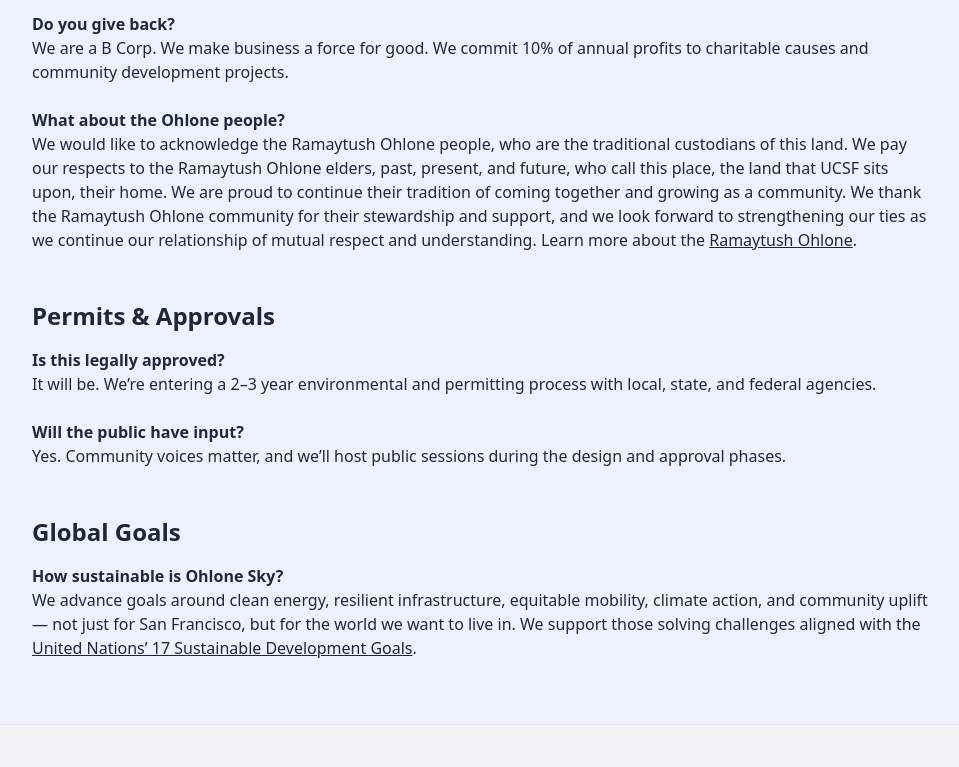
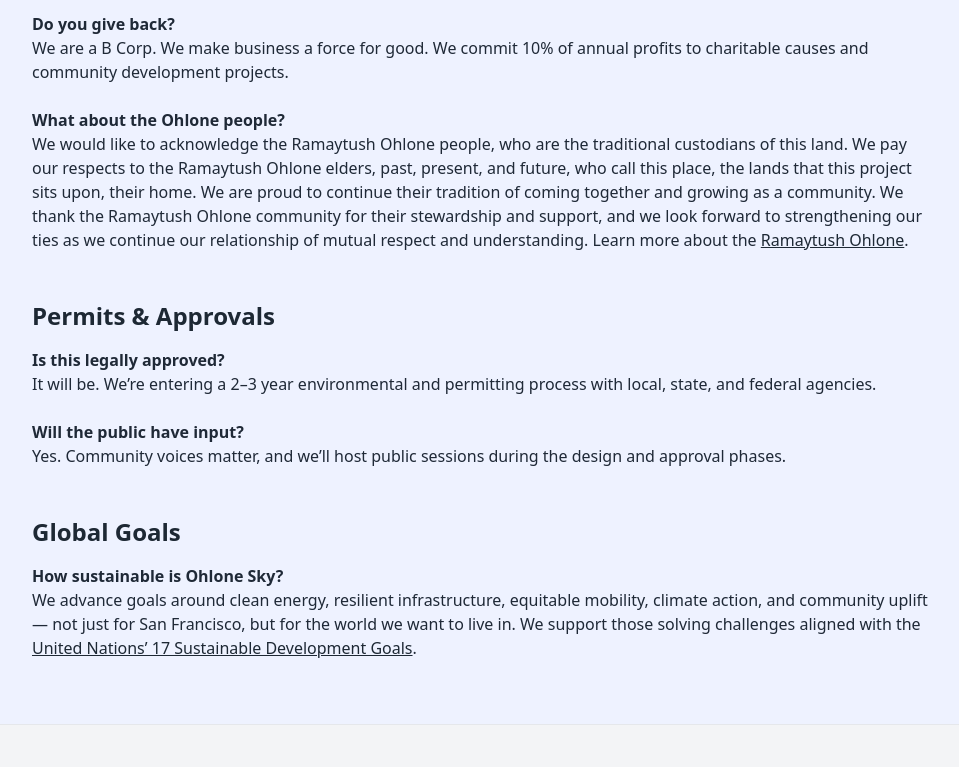
Before and after one commit to foglet/ohlonesky, a plain HTML site: page 00/faqs/index.html in a window 1280 px wide. Shown: the part 2780-3547 px from the top of the page, without its empty margins (160-1119 px from the left). Drawn offline with nearby package versions, Linux system fonts and the light colour scheme.

Commit message:
Update index.html

```diff
--- a/00/faqs/index.html
+++ b/00/faqs/index.html
@@ -193,7 +193,7 @@
     </div>
     <div>
       <h3 class="font-semibold">What about the Ohlone people?</h3>
-      <p>We would like to acknowledge the Ramaytush Ohlone people, who are the traditional custodians of this land. We pay our respects to the Ramaytush Ohlone elders, past, present, and future, who call this place, the land that UCSF sits upon, their home. We are proud to continue their tradition of coming together and growing as a community. We thank the Ramaytush Ohlone community for their stewardship and support, and we look forward to strengthening our ties as we continue our relationship of mutual respect and understanding.  Learn more about the <a href="https://www.ramaytush.org" target="_blank" rel="noopener noreferrer" class="underline text-brandDark hover:text-brandAccent">Ramaytush Ohlone</a>.</p>
+      <p>We would like to acknowledge the Ramaytush Ohlone people, who are the traditional custodians of this land. We pay our respects to the Ramaytush Ohlone elders, past, present, and future, who call this place, the lands that this project sits upon, their home. We are proud to continue their tradition of coming together and growing as a community. We thank the Ramaytush Ohlone community for their stewardship and support, and we look forward to strengthening our ties as we continue our relationship of mutual respect and understanding.  Learn more about the <a href="https://www.ramaytush.org" target="_blank" rel="noopener noreferrer" class="underline text-brandDark hover:text-brandAccent">Ramaytush Ohlone</a>.</p>
     </div>
   </div>
 </div>
```
